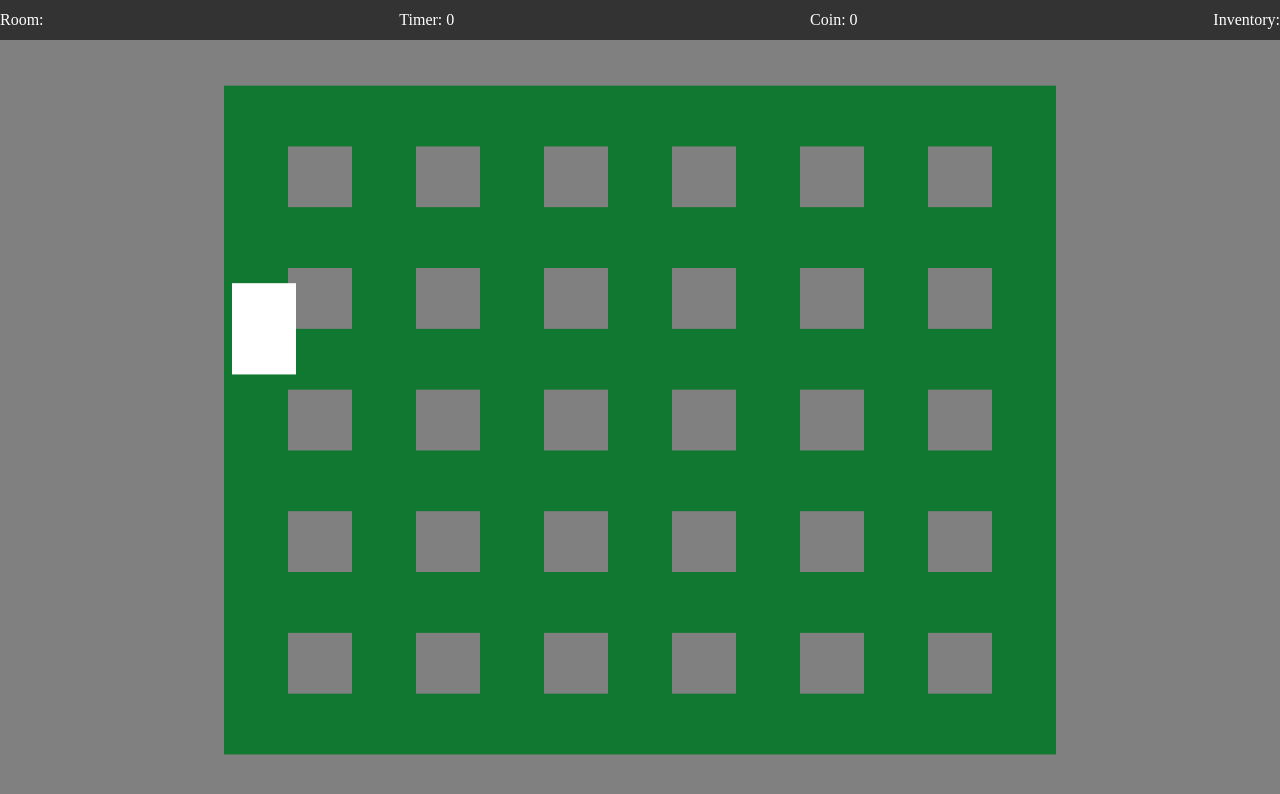
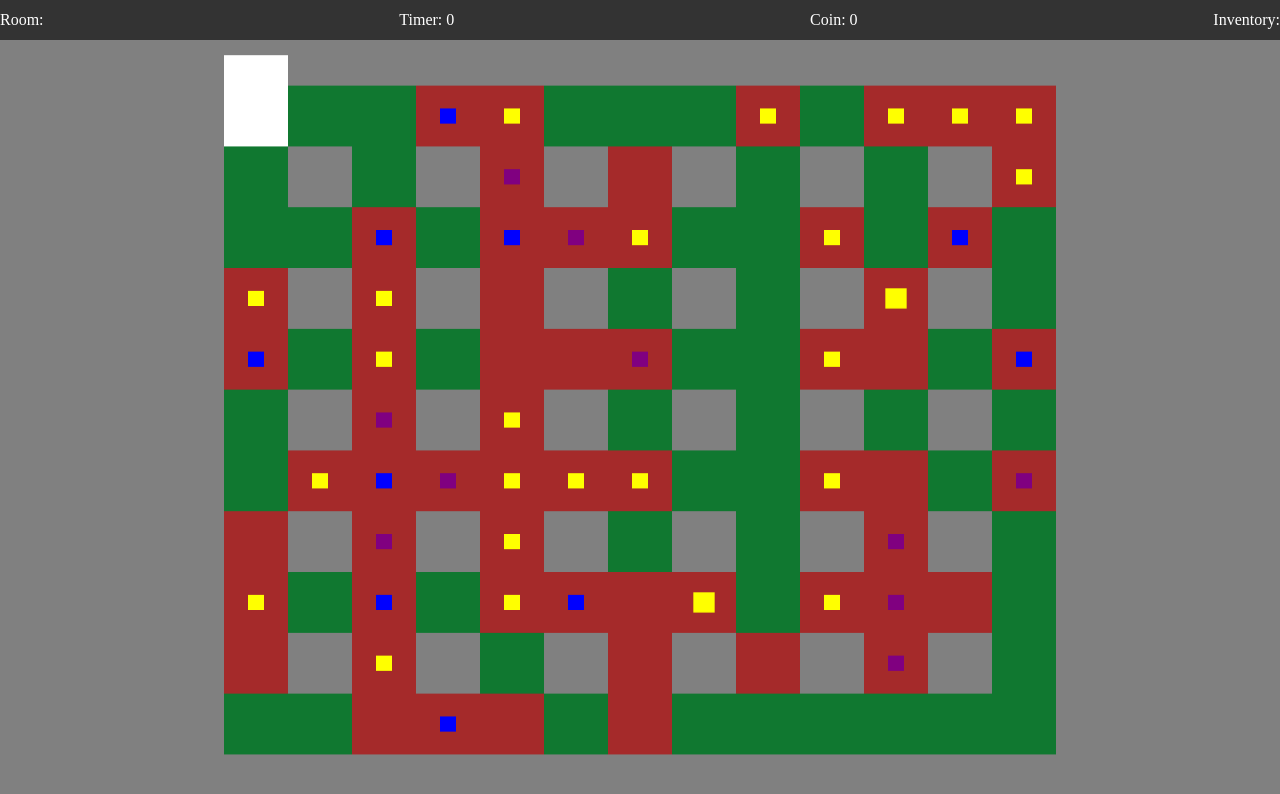
Before and after one commit to SiIverHusky/BombermanClone, a website: page public/game.html in a window 1280 px wide. Drawn offline with Linux system fonts and the light colour scheme.

Commit message:
Fully functional client side code for game

```diff
--- a/public/game.html
+++ b/public/game.html
@@ -48,6 +48,7 @@
 	<script src="scripts/arena.js"></script>
 	<script src="scripts/tilemap.js"></script>
 	<script src="scripts/player.js"></script>
+	<script src="scripts/items.js"></script>
 	<script src="scripts/game.js"></script>
 </body>
 </html>
--- a/public/scripts/game.js
+++ b/public/scripts/game.js
@@ -12,6 +12,11 @@ function gameLoop() {
     // Draw the tilemap
     drawTilemap();
 
+    // Draw bricks and items
+    drawBricks();
+    drawItems();
+    collectItems();
+
     // Update and draw the player
     updatePlayer();
     drawPlayer();
@@ -20,5 +25,8 @@ function gameLoop() {
     requestAnimationFrame(gameLoop);
 }
 
+// Setup
+setPlayerPosition(0, 0); // Set initial player position (row, col)
+
 // Start the game loop
 gameLoop();
--- /dev/null
+++ b/public/scripts/items.js
@@ -0,0 +1,174 @@
+// Constants
+const NUM_BRICKS = 60; // Number of bricks to spawn
+const EXEMPTED_TILES = [
+    { row: 0, col: 0 },
+	{ row: 0, col: 1 },
+	{row: 0, col: 2 },
+	{ row: 1, col: 0 },
+	{ row: 2, col: 0 },
+	{ row: 9, col: 12 },
+	{ row: 10, col: 12 },
+    { row: 10, col: 10 },
+	{ row: 10, col: 11 },
+	{ row: 10, col: 12}
+];
+const BRICK_COLOR = "brown"; // Color for bricks
+
+const ITEM_TYPES = {
+    INCREASE_BOMB_RANGE: 0,
+    INCREASE_BOMB_COUNT: 1,
+    SMALL_COIN: 2,
+    BIG_COIN: 3
+};
+
+const ITEM_COLORS = {
+    [ITEM_TYPES.INCREASE_BOMB_RANGE]: "blue",
+    [ITEM_TYPES.INCREASE_BOMB_COUNT]: "purple",
+    [ITEM_TYPES.SMALL_COIN]: "yellow",
+    [ITEM_TYPES.BIG_COIN]: "yellow"
+};
+
+const ITEM_SIZES = {
+    [ITEM_TYPES.INCREASE_BOMB_RANGE]: TILE_SIZE / 4,
+    [ITEM_TYPES.INCREASE_BOMB_COUNT]: TILE_SIZE / 4,
+    [ITEM_TYPES.SMALL_COIN]: TILE_SIZE / 4,
+    [ITEM_TYPES.BIG_COIN]: TILE_SIZE / 3
+};
+
+const MAX_ITEMS = {
+    [ITEM_TYPES.INCREASE_BOMB_RANGE]: 10,
+    [ITEM_TYPES.INCREASE_BOMB_COUNT]: 10
+};
+
+const bricks = [];
+const items = [];
+let bombRangeItems = 0;
+let bombCountItems = 0;
+
+// Place bricks randomly on the map
+function placeBricks() {
+    let placedBricks = 0;
+
+    while (placedBricks < NUM_BRICKS) {
+        const row = Math.floor(Math.random() * TILE_ROWS);
+        const col = Math.floor(Math.random() * TILE_COLS);
+
+        // Ensure bricks do not spawn on exempted tiles or non-walkable tiles
+        if (
+            EXEMPTED_TILES.some(tile => tile.row === row && tile.col === col) ||
+            tilemap[row][col] !== TILE_EMPTY
+        ) {
+            continue;
+        }
+
+        // Place a brick
+        tilemap[row][col] = TILE_BRICK; // Mark the tile as a destructible brick
+        bricks.push({ row, col });
+        placedBricks++;
+    }
+}
+
+// Draw bricks on the map
+function drawBricks() {
+    bricks.forEach(brick => {
+        const { x, y } = tileToPixel(brick.row, brick.col);
+        ctx.fillStyle = BRICK_COLOR;
+        ctx.fillRect(x, y, TILE_SIZE, TILE_SIZE);
+    });
+}
+
+// Place items randomly within bricks
+function placeItems() {
+    // Shuffle the bricks array to randomize item placement
+    const shuffledBricks = [...bricks].sort(() => Math.random() - 0.5);
+
+    // Place bomb range and bomb count items first
+    shuffledBricks.forEach(brick => {
+        if (bombRangeItems < MAX_ITEMS[ITEM_TYPES.INCREASE_BOMB_RANGE]) {
+            items.push({
+                row: brick.row,
+                col: brick.col,
+                type: ITEM_TYPES.INCREASE_BOMB_RANGE
+            });
+            bombRangeItems++;
+        } else if (bombCountItems < MAX_ITEMS[ITEM_TYPES.INCREASE_BOMB_COUNT]) {
+            items.push({
+                row: brick.row,
+                col: brick.col,
+                type: ITEM_TYPES.INCREASE_BOMB_COUNT
+            });
+            bombCountItems++;
+        }
+    });
+
+    // Place coins in the remaining bricks
+    shuffledBricks.forEach(brick => {
+        // Skip bricks that already have an item
+        if (items.some(item => item.row === brick.row && item.col === brick.col)) {
+            return;
+        }
+
+        const random = Math.random();
+
+        if (random < 0.5) {
+            // 50% chance of small coin
+            items.push({
+                row: brick.row,
+                col: brick.col,
+                type: ITEM_TYPES.SMALL_COIN
+            });
+        } else if (random < 0.6) {
+            // 10% chance of big coin
+            items.push({
+                row: brick.row,
+                col: brick.col,
+                type: ITEM_TYPES.BIG_COIN
+            });
+        }
+        // 40% chance of nothing (do nothing)
+    });
+}
+
+// Draw items on the map
+function drawItems() {
+    items.forEach(item => {
+        const { x, y } = tileToPixel(item.row, item.col);
+        const size = ITEM_SIZES[item.type];
+        ctx.fillStyle = ITEM_COLORS[item.type];
+        ctx.fillRect(
+            x + TILE_SIZE / 2 - size / 2,
+            y + TILE_SIZE / 2 - size / 2,
+            size,
+            size
+        );
+    });
+}
+
+// Handle item collection by the player
+function collectItems() {
+    items.forEach((item, index) => {
+        // Check if the player's collision tile matches the item's tile
+        if (player.collision.row === item.row && player.collision.col === item.col) {
+            // Handle item effects
+            if (item.type === ITEM_TYPES.INCREASE_BOMB_RANGE && player.bombRange < 10) {
+                player.bombRange++;
+            } else if (item.type === ITEM_TYPES.INCREASE_BOMB_COUNT && player.maxBombs < 10) {
+                player.maxBombs++;
+            } else if (item.type === ITEM_TYPES.SMALL_COIN) {
+                player.coins += 1;
+            } else if (item.type === ITEM_TYPES.BIG_COIN) {
+                player.coins += 5;
+            }
+
+            // Remove the item from the array
+            items.splice(index, 1);
+
+            console.log(`Collected item: ${item.type}, Player coins: ${player.coins}`);
+            console.log(`Player bomb range: ${player.bombRange}, Player max bombs: ${player.maxBombs}`);
+        }
+    });
+}
+
+// Initialize bricks and items
+placeBricks();
+placeItems();
--- a/public/scripts/player.js
+++ b/public/scripts/player.js
@@ -1,10 +1,15 @@
 player = {
-	x: arenaX + 2*scale,
-	y: arenaY + arenaWidth / 4,
-	width: 16*scale,
-	height: 24*scale,
-	speed: 0.5*scale,
-	color: "white"
+    x: 0,
+    y: 0,
+    width: 16 * scale,
+    height: 24 * scale,
+    speed: 0.5 * scale,
+    color: "white",
+    isDead: false, // Player starts alive
+    maxBombs: 3, // Maximum number of bombs the player can drop
+    bombRange: 3, // Default bomb explosion range
+    coins: 0, // Player's coin count
+    collision: { row: 0, col: 0 } // Player's collision tile (feet position)
 };
 
 const keys = {};
@@ -14,6 +19,13 @@ window.addEventListener("keyup", (e) => keys[e.key] = false);
 const FOOT_COLLISION_SIZE = 4 * scale; // Define the size of the square for collision detection
 
 // Collision detection functions
+
+function updatePlayerCollision() {
+    const footX = player.x + player.width / 2;
+    const footY = player.y + player.height;
+    const { row, col } = pixelToTile(footX, footY);
+    player.collision = { row, col };
+}
 
 function isCollidingWithArena(x, y) {
     const footX = x + player.width / 2 - FOOT_COLLISION_SIZE / 2;
@@ -41,16 +53,24 @@ function isCollidingWithBlocks(x, y) {
 
 // Bomb Functions
 const bombs = []; // Array to store active bombs
+const explosions = []; // Array to store active explosions
 
 // Drop a bomb at the player's current position
 function dropBomb() {
-    const { row, col } = pixelToTile(player.x + player.width / 2, player.y + player.height);
+    // Check if the player has reached the maximum number of bombs
+    if (bombs.length >= player.maxBombs) {
+        console.log("Maximum number of bombs reached!");
+        return;
+    }
+
+    const { row, col } = player.collision;
 
     // Check if the tile is empty before placing the bomb
     if (tilemap[row][col] === TILE_EMPTY) {
         // Place the bomb in the tilemap
         tilemap[row][col] = TILE_BOMB;
         console.log("Bomb placed at: ", row, col);
+
         // Add the bomb to the bombs array
         bombs.push({
             row,
@@ -59,7 +79,8 @@ function dropBomb() {
             y: arenaY + row * TILE_SIZE + TILE_SIZE / 4,
             size: TILE_SIZE / 2, // Bomb size
             placedAt: Date.now(),
-			timer: Date.now() + 3000
+            timer: Date.now() + 3000,
+            range: player.bombRange // Use the player's bomb range
         });
 
         // Move the player to the next available tile
@@ -87,7 +108,8 @@ function movePlayerToNextTile(bombRow, bombCol) {
         const newRow = bombRow + dRow;
         const newCol = bombCol + dCol;
 
-        if (isTileWalkable(newRow, newCol)) {
+        // Check if the tile is walkable
+        if (isTileWalkable(newRow, newCol) && tilemap[newRow][newCol] !== TILE_BOMB) {
             const { x, y } = tileToPixel(newRow, newCol);
             const tileCenterX = x + TILE_SIZE / 2;
             const tileCenterY = y + TILE_SIZE / 2;
@@ -103,14 +125,12 @@ function movePlayerToNextTile(bombRow, bombCol) {
     }
 
     if (closestTile) {
-        // Determine the axis of movement
-        if (closestTile.row !== bombRow) {
-            // Move vertically (y-axis)
-            player.y = closestTile.y + TILE_SIZE / 4 - player.height;
-        } else if (closestTile.col !== bombCol) {
-            // Move horizontally (x-axis)
-            player.x = closestTile.x + TILE_SIZE / 4 - player.width / 2;
-        }
+        // Move the player to the closest walkable tile
+        player.x = closestTile.x + TILE_SIZE / 2 - player.width / 2; // Center horizontally
+        player.y = closestTile.y + TILE_SIZE - player.height;        // Align feet vertically
+
+        // Update the player's collision attribute
+        updatePlayerCollision();
     }
 }
 
@@ -123,9 +143,85 @@ function updateBombs() {
             // Bomb explodes
             console.log("Bomb exploded at: ", bomb.row, bomb.col);
             tilemap[bomb.row][bomb.col] = TILE_EMPTY; // Clear the bomb from the tilemap
+            createExplosion(bomb.row, bomb.col, bomb.range); // Trigger explosion
             bombs.splice(index, 1); // Remove the bomb from the array
-            // TODO: Add explosion effects and damage logic
         }
+    });
+
+    // Remove expired explosions
+    explosions.forEach((explosion, index) => {
+        if (now >= explosion.expiresAt) {
+            explosions.splice(index, 1); // Remove the explosion
+        }
+    });
+}
+
+// Create an explosion in cardinal directions
+function createExplosion(row, col, range) {
+    const directions = [
+        { dRow: -1, dCol: 0 }, // Up
+        { dRow: 1, dCol: 0 },  // Down
+        { dRow: 0, dCol: -1 }, // Left
+        { dRow: 0, dCol: 1 }   // Right
+    ];
+
+    // Add the center of the explosion
+    explosions.push({
+        row,
+        col,
+        expiresAt: Date.now() + 500 // Explosion lasts for 0.5 seconds
+    });
+
+    // Add explosions in cardinal directions
+    for (const { dRow, dCol } of directions) {
+        for (let i = 1; i <= range; i++) {
+            const newRow = row + dRow * i;
+            const newCol = col + dCol * i;
+
+            // Stop if the tile is out of bounds
+            if (newRow < 0 || newRow >= TILE_ROWS || newCol < 0 || newCol >= TILE_COLS) break;
+
+            // Stop if the tile is a block (indestructible)
+            if (tilemap[newRow][newCol] === TILE_BLOCK) break;
+
+            // If the tile is a brick, break it and stop the explosion
+            if (tilemap[newRow][newCol] === TILE_BRICK) {
+                tilemap[newRow][newCol] = TILE_EMPTY;
+
+                // Remove the brick from the bricks array
+                const brickIndex = bricks.findIndex(brick => brick.row === newRow && brick.col === newCol);
+                if (brickIndex !== -1) {
+                    bricks.splice(brickIndex, 1);
+                }
+
+                // Add the explosion to the array
+                explosions.push({
+                    row: newRow,
+                    col: newCol,
+                    expiresAt: Date.now() + 500 // Explosion lasts for 0.5 seconds
+                });
+
+                break; // Stop the explosion from continuing past the brick
+            }
+
+            // Add the explosion to the array
+            explosions.push({
+                row: newRow,
+                col: newCol,
+                expiresAt: Date.now() + 500 // Explosion lasts for 0.5 seconds
+            });
+
+            // Stop if the tile is not walkable
+            if (!isTileWalkable(newRow, newCol)) break;
+        }
+    }
+}
+
+function drawExplosions() {
+    ctx.fillStyle = "orange";
+    explosions.forEach(explosion => {
+        const { x, y } = tileToPixel(explosion.row, explosion.col);
+        ctx.fillRect(x, y, TILE_SIZE, TILE_SIZE);
     });
 }
 
@@ -144,7 +240,31 @@ window.addEventListener("keydown", (e) => {
     }
 });
 
+// Check if the player is hit by an explosion
+function checkPlayerHit() {
+    if (player.isDead) return; // Skip if the player is already dead
+
+    explosions.forEach(explosion => {
+        // Check if the player's collision tile matches the explosion's tile
+        if (player.collision.row === explosion.row && player.collision.col === explosion.col) {
+            // Player is hit by the explosion
+            player.isDead = true;
+            player.color = "red"; // Change the player's color to red
+            console.log("Player hit by explosion!");
+        }
+    });
+}
+
+// Function to set the player's position based on tile coordinates
+function setPlayerPosition(row, col) {
+    const { x, y } = tileToPixel(row, col);
+    player.x = x + TILE_SIZE / 2 - player.width / 2; // Center horizontally
+    player.y = y + TILE_SIZE - player.height;        // Align feet to the center of the tile
+}
+
+// Update player and draw bombs and explosions
 function updatePlayer() {
+    if (!player.isDead) {
         let newX = player.x;
         let newY = player.y;
 
@@ -167,7 +287,12 @@ function updatePlayer() {
             player.y = newY;
         }
 
+        // Update the player's collision attribute
+        updatePlayerCollision();
+    }
+
     updateBombs();
+    checkPlayerHit(); // Check if the player is hit by an explosion
 }
 
 function drawPlayer() {
@@ -175,4 +300,5 @@ function drawPlayer() {
     ctx.fillRect(player.x, player.y, player.width, player.height);
 
     drawBombs();
+    drawExplosions();
 }
--- a/public/scripts/tilemap.js
+++ b/public/scripts/tilemap.js
@@ -7,9 +7,10 @@ const tilemap = Array.from({ length: TILE_ROWS }, () => Array(TILE_COLS).fill(0)
 
 // Tile types
 const TILE_EMPTY = 0;
-const TILE_BLOCK = 1;
-const TILE_PICKUP = 2;
-const TILE_BOMB = 3;
+const TILE_BLOCK = 1; // Indestructible blocks
+const TILE_BRICK = 2; // Destructible bricks
+const TILE_PICKUP = 3;
+const TILE_BOMB = 4;
 
 // Populate the tilemap based on blocks from arena.js
 blocks.forEach(block => {
@@ -46,7 +47,10 @@ function drawTilemap() {
         for (let col = 0; col < TILE_COLS; col++) {
             const { x, y } = tileToPixel(row, col);
             if (tilemap[row][col] === TILE_BLOCK) {
-                ctx.fillStyle = gray;
+                ctx.fillStyle = "gray"; // Indestructible blocks
+                ctx.fillRect(x, y, TILE_SIZE, TILE_SIZE);
+            } else if (tilemap[row][col] === TILE_BRICK) {
+                ctx.fillStyle = "brown"; // Destructible bricks
                 ctx.fillRect(x, y, TILE_SIZE, TILE_SIZE);
             }
         }
```
Lines whose indentation alone changed are shown as unchanged.
